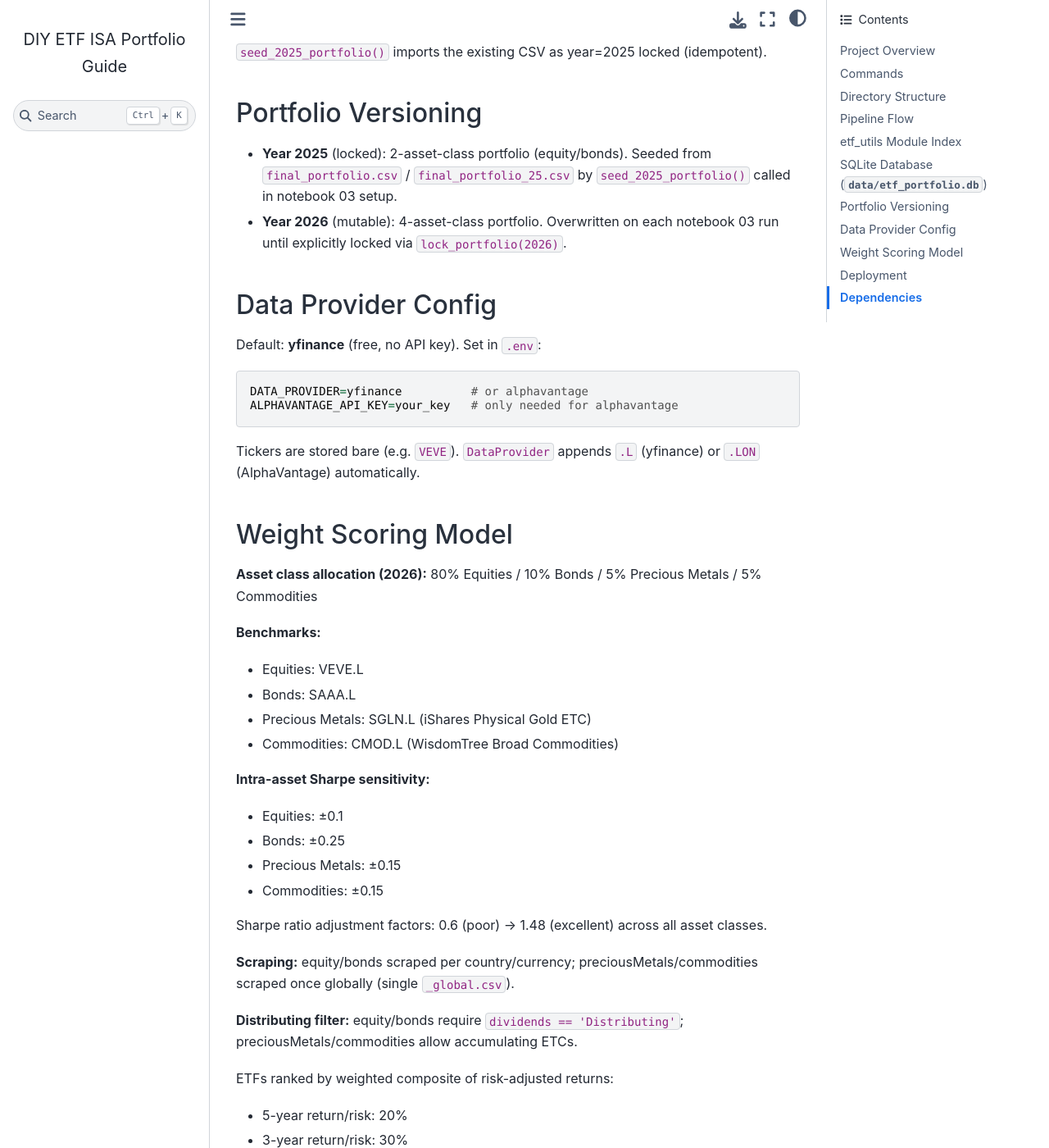
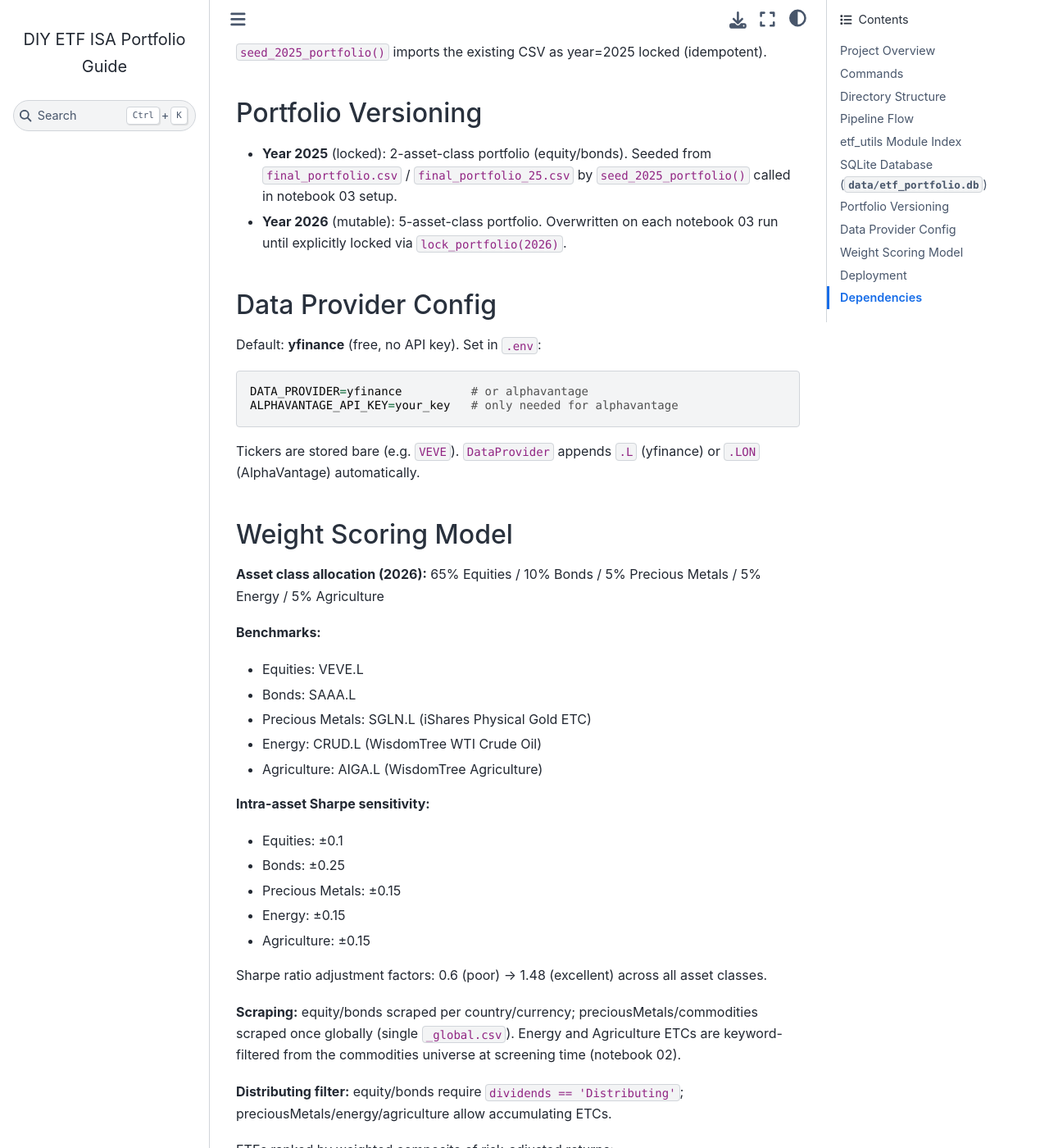
Before and after one commit to nairraks/etf-isa-portfolio, a Jupyter Book: the page built from CLAUDE.md, in a window 1280 px wide and 1400 px high, scrolled down 3170 px. Shown: the whole window at 82% size. Built offline with Jupyter Book 1.0.4 settings and Sphinx 7.4.7 and the Sphinx Book theme 1.1.4, drawn with Linux system fonts in a browser that asks for light colours; pages that are not in the unit, such as notebooks, are missing from menus.

Commit message:
feat: split commodities into energy+agri (5-class 65/10/5/5/5 portfolio)
- Strategic allocation: 65% Equities / 10% Bonds / 5% Precious Metals /
  5% Energy / 5% Agriculture (was 80/10/5/5 with single commodities class)
- Energy/Agriculture ETCs keyword-filtered from commodities CSV at
  screening time (no new JustETF scrape needed)
- Benchmarks: CRUD.L (energy), AIGA.L (agriculture) replacing CMOD.L
- get_benchmark_period_return and notebook 03 _benchmark_metrics now pass
  start_date/end_date to get_historical_prices to avoid full-history fetch
- All 71 tests pass

Co-Authored-By: Claude Sonnet 4.6 <noreply@anthropic.com>

```diff
--- a/CLAUDE.md
+++ b/CLAUDE.md
@@ -114,7 +114,7 @@ Three tables, all written via `pandas.to_sql` / `read_sql`:
 ## Portfolio Versioning
 
 - **Year 2025** (locked): 2-asset-class portfolio (equity/bonds). Seeded from `final_portfolio.csv` / `final_portfolio_25.csv` by `seed_2025_portfolio()` called in notebook 03 setup.
-- **Year 2026** (mutable): 4-asset-class portfolio. Overwritten on each notebook 03 run until explicitly locked via `lock_portfolio(2026)`.
+- **Year 2026** (mutable): 5-asset-class portfolio. Overwritten on each notebook 03 run until explicitly locked via `lock_portfolio(2026)`.
 
 ## Data Provider Config
 
@@ -129,25 +129,27 @@ Tickers are stored bare (e.g. `VEVE`). `DataProvider` appends `.L` (yfinance) or
 
 ## Weight Scoring Model
 
-**Asset class allocation (2026):** 80% Equities / 10% Bonds / 5% Precious Metals / 5% Commodities
+**Asset class allocation (2026):** 65% Equities / 10% Bonds / 5% Precious Metals / 5% Energy / 5% Agriculture
 
 **Benchmarks:**
 - Equities: VEVE.L
 - Bonds: SAAA.L
 - Precious Metals: SGLN.L (iShares Physical Gold ETC)
-- Commodities: CMOD.L (WisdomTree Broad Commodities)
+- Energy: CRUD.L (WisdomTree WTI Crude Oil)
+- Agriculture: AIGA.L (WisdomTree Agriculture)
 
 **Intra-asset Sharpe sensitivity:**
 - Equities: ±0.1
 - Bonds: ±0.25
 - Precious Metals: ±0.15
-- Commodities: ±0.15
+- Energy: ±0.15
+- Agriculture: ±0.15
 
 Sharpe ratio adjustment factors: 0.6 (poor) → 1.48 (excellent) across all asset classes.
 
-**Scraping:** equity/bonds scraped per country/currency; preciousMetals/commodities scraped once globally (single `_global.csv`).
+**Scraping:** equity/bonds scraped per country/currency; preciousMetals/commodities scraped once globally (single `_global.csv`). Energy and Agriculture ETCs are keyword-filtered from the commodities universe at screening time (notebook 02).
 
-**Distributing filter:** equity/bonds require `dividends == 'Distributing'`; preciousMetals/commodities allow accumulating ETCs.
+**Distributing filter:** equity/bonds require `dividends == 'Distributing'`; preciousMetals/energy/agriculture allow accumulating ETCs.
 
 ETFs ranked by weighted composite of risk-adjusted returns:
 - 5-year return/risk: 20%
```
Also changed, not shown: 5 other files.
